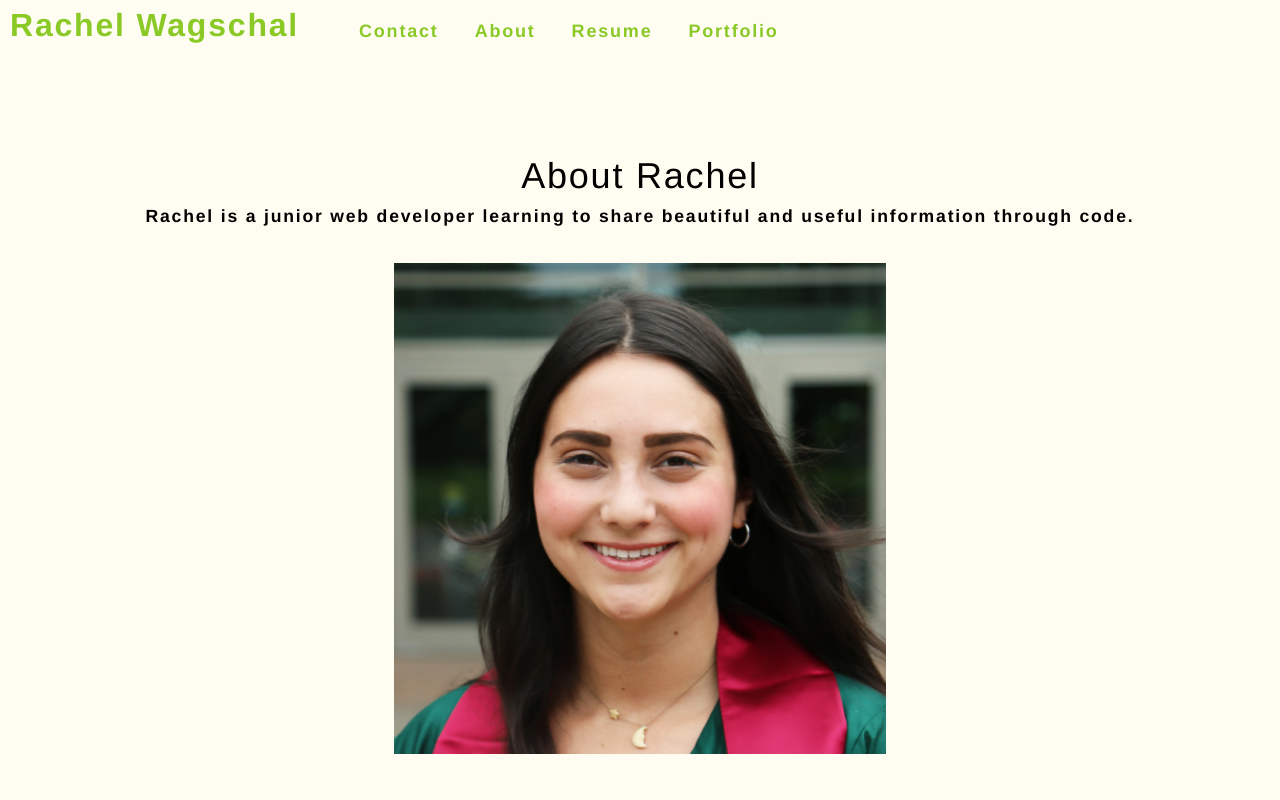
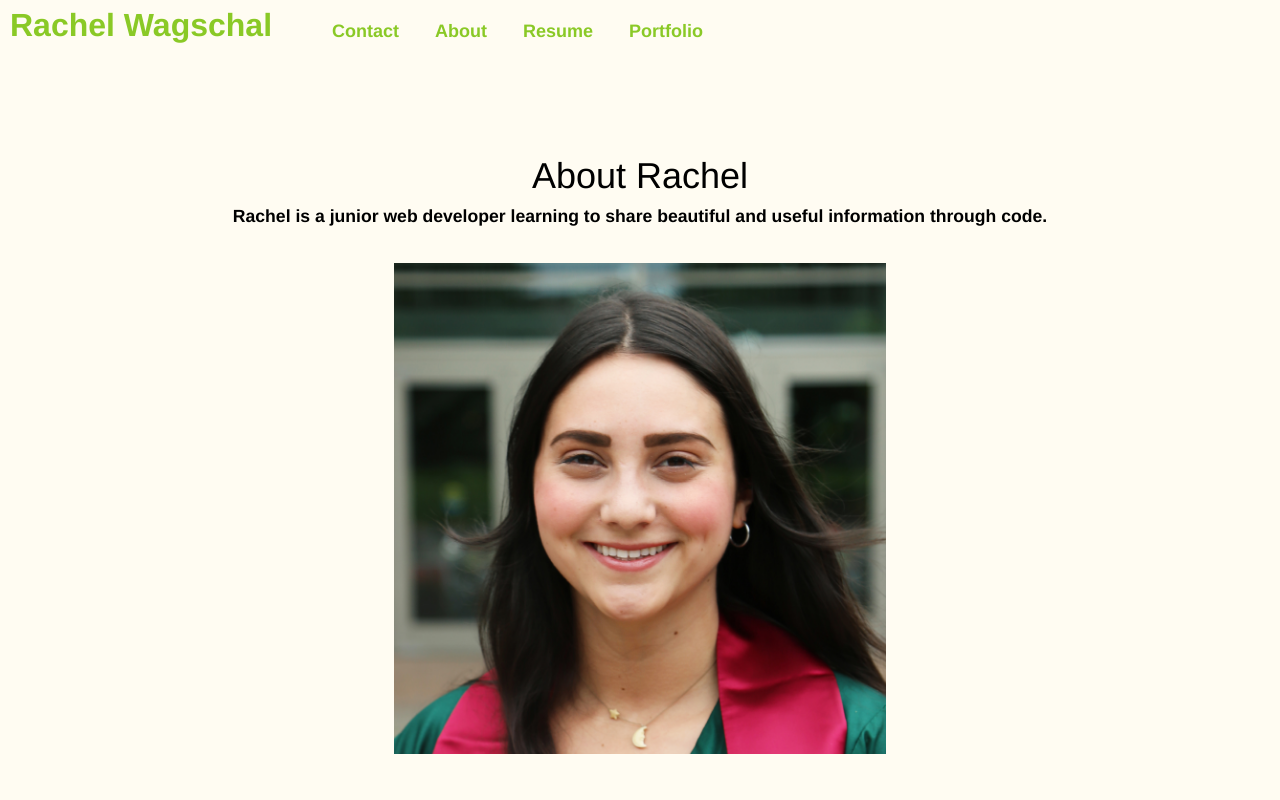
Before and after one commit to rawagschal/rawagschal.github.io, a React (Create React App) app: page / in a window 1280 px wide. Shown: the top 800 px of the page. Built offline with nearby package versions, Linux system fonts and the light colour scheme.

Commit message:
changed title

```diff
--- a/public/index.html
+++ b/public/index.html
@@ -24,7 +24,7 @@
       work correctly both with client-side routing and a non-root public URL.
       Learn how to configure a non-root public URL by running `npm run build`.
     -->
-    <title>React App</title>
+    <title>Rachel Wagschal</title>
   </head>
   <body>
     <noscript>You need to enable JavaScript to run this app.</noscript>
--- a/src/index.css
+++ b/src/index.css
@@ -33,7 +33,6 @@ body {
   font-weight: 600;
   line-height: 1.5;
   font-size: 18px;
-  letter-spacing: .1em;
   background: var(--bone);
   color: var(--body-text);
   font-family: 'Helvetica', sans-serif;
```
Also changed, not shown: 2 other files (tests, documents, lock files or other folders).
